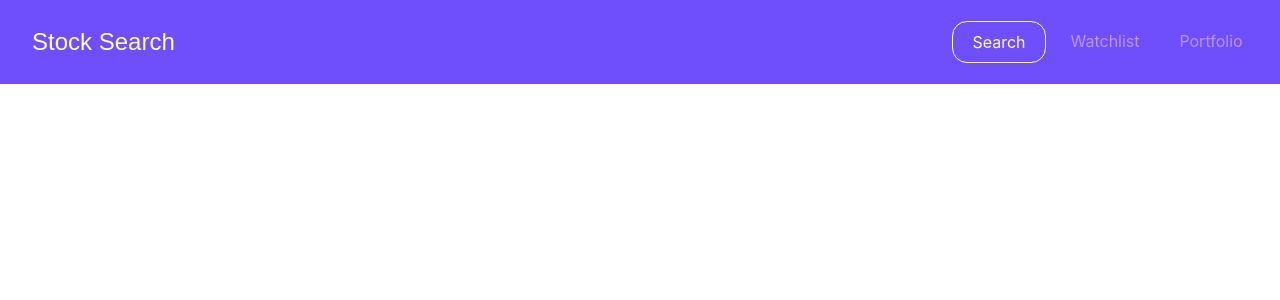
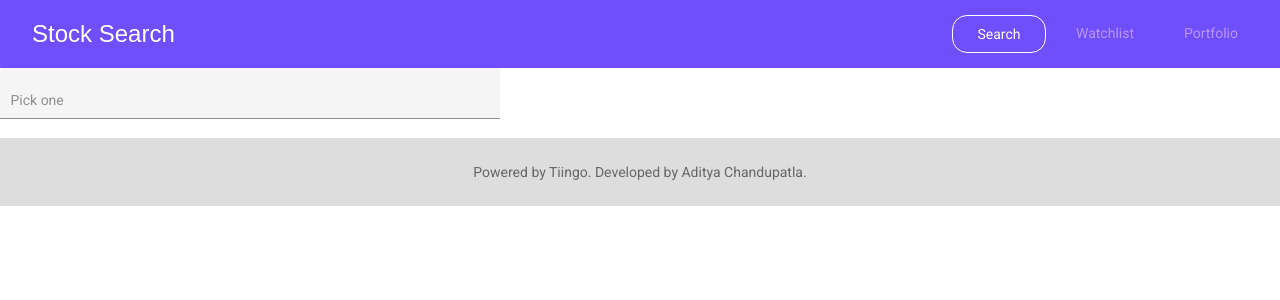
Before and after one commit to adityachandupatla/angular-stock-app, an Angular app: page / in a window 1280 px wide. Shown: the top 300 px of the page. Built offline with nearby package versions, Linux system fonts and the light colour scheme.

Commit message:
Added basic search component structure

```diff
--- a/angular.json
+++ b/angular.json
@@ -24,6 +24,7 @@
               "src/assets"
             ],
             "styles": [
+              "./node_modules/@angular/material/prebuilt-themes/indigo-pink.css",
               "src/styles.css"
             ],
             "scripts": [
@@ -33,10 +34,12 @@
           },
           "configurations": {
             "production": {
-                            "fileReplacements": [{
+              "fileReplacements": [
+                {
                   "replace": "src/environments/environment.ts",
                   "with": "src/environments/environment.prod.ts"
-                            }],
+                }
+              ],
               "optimization": true,
               "outputHashing": "all",
               "sourceMap": false,
@@ -45,7 +48,8 @@
               "extractLicenses": true,
               "vendorChunk": false,
               "buildOptimizer": true,
-                            "budgets": [{
+              "budgets": [
+                {
                   "type": "initial",
                   "maximumWarning": "2mb",
                   "maximumError": "5mb"
@@ -88,6 +92,7 @@
               "src/assets"
             ],
             "styles": [
+              "./node_modules/@angular/material/prebuilt-themes/indigo-pink.css",
               "src/styles.css"
             ],
             "scripts": []
--- a/package.json
+++ b/package.json
@@ -12,10 +12,12 @@
   "private": true,
   "dependencies": {
     "@angular/animations": "~10.2.0",
+    "@angular/cdk": "~10.2.5-sha-97ab37ad0",
     "@angular/common": "~10.2.0",
     "@angular/compiler": "~10.2.0",
     "@angular/core": "~10.2.0",
     "@angular/forms": "~10.2.0",
+    "@angular/material": "~10.2.5-sha-97ab37ad0",
     "@angular/platform-browser": "~10.2.0",
     "@angular/platform-browser-dynamic": "~10.2.0",
     "@angular/router": "~10.2.0",
--- a/src/app/app.component.html
+++ b/src/app/app.component.html
@@ -1,3 +1,5 @@
 <div>
     <app-header></app-header>
+    <app-search></app-search>
+    <app-footer></app-footer>
 </div>
--- a/src/app/app.module.ts
+++ b/src/app/app.module.ts
@@ -6,6 +6,14 @@ import { AppComponent } from './app.component';
 import { HeaderComponent } from './components/header/header.component';
 import { FooterComponent } from './components/footer/footer.component';
 import { SearchComponent } from './components/search/search.component';
+import { BrowserAnimationsModule } from '@angular/platform-browser/animations';
+import { MAT_FORM_FIELD_DEFAULT_OPTIONS } from '@angular/material/form-field';
+import { MatNativeDateModule } from '@angular/material/core';
+import { HttpClientModule } from '@angular/common/http';
+import { FormsModule, ReactiveFormsModule } from '@angular/forms';
+import { MaterialModule } from './components/search/material-module';
+
+
 
 @NgModule({
   declarations: [
@@ -16,9 +24,18 @@ import { SearchComponent } from './components/search/search.component';
   ],
   imports: [
     BrowserModule,
-    AppRoutingModule
+    AppRoutingModule,
+    BrowserAnimationsModule,
+    ReactiveFormsModule,
+    FormsModule,
+    HttpClientModule,
+    MatNativeDateModule,
+    ReactiveFormsModule,
+    MaterialModule
   ],
-  providers: [],
+  providers: [
+    { provide: MAT_FORM_FIELD_DEFAULT_OPTIONS, useValue: { appearance: 'fill' } },
+  ],
   bootstrap: [AppComponent]
 })
 export class AppModule { }
--- /dev/null
+++ b/src/app/components/search/material-module.ts
@@ -0,0 +1,94 @@
+import {NgModule} from '@angular/core';
+import {A11yModule} from '@angular/cdk/a11y';
+import {ClipboardModule} from '@angular/cdk/clipboard';
+import {DragDropModule} from '@angular/cdk/drag-drop';
+import {PortalModule} from '@angular/cdk/portal';
+import {ScrollingModule} from '@angular/cdk/scrolling';
+import {CdkStepperModule} from '@angular/cdk/stepper';
+import {CdkTableModule} from '@angular/cdk/table';
+import {CdkTreeModule} from '@angular/cdk/tree';
+import {MatAutocompleteModule} from '@angular/material/autocomplete';
+import {MatBadgeModule} from '@angular/material/badge';
+import {MatBottomSheetModule} from '@angular/material/bottom-sheet';
+import {MatButtonModule} from '@angular/material/button';
+import {MatButtonToggleModule} from '@angular/material/button-toggle';
+import {MatCardModule} from '@angular/material/card';
+import {MatCheckboxModule} from '@angular/material/checkbox';
+import {MatChipsModule} from '@angular/material/chips';
+import {MatStepperModule} from '@angular/material/stepper';
+import {MatDatepickerModule} from '@angular/material/datepicker';
+import {MatDialogModule} from '@angular/material/dialog';
+import {MatDividerModule} from '@angular/material/divider';
+import {MatExpansionModule} from '@angular/material/expansion';
+import {MatGridListModule} from '@angular/material/grid-list';
+import {MatIconModule} from '@angular/material/icon';
+import {MatInputModule} from '@angular/material/input';
+import {MatListModule} from '@angular/material/list';
+import {MatMenuModule} from '@angular/material/menu';
+import {MatNativeDateModule, MatRippleModule} from '@angular/material/core';
+import {MatPaginatorModule} from '@angular/material/paginator';
+import {MatProgressBarModule} from '@angular/material/progress-bar';
+import {MatProgressSpinnerModule} from '@angular/material/progress-spinner';
+import {MatRadioModule} from '@angular/material/radio';
+import {MatSelectModule} from '@angular/material/select';
+import {MatSidenavModule} from '@angular/material/sidenav';
+import {MatSliderModule} from '@angular/material/slider';
+import {MatSlideToggleModule} from '@angular/material/slide-toggle';
+import {MatSnackBarModule} from '@angular/material/snack-bar';
+import {MatSortModule} from '@angular/material/sort';
+import {MatTableModule} from '@angular/material/table';
+import {MatTabsModule} from '@angular/material/tabs';
+import {MatToolbarModule} from '@angular/material/toolbar';
+import {MatTooltipModule} from '@angular/material/tooltip';
+import {MatTreeModule} from '@angular/material/tree';
+import {OverlayModule} from '@angular/cdk/overlay';
+
+@NgModule({
+  exports: [
+    A11yModule,
+    ClipboardModule,
+    CdkStepperModule,
+    CdkTableModule,
+    CdkTreeModule,
+    DragDropModule,
+    MatAutocompleteModule,
+    MatBadgeModule,
+    MatBottomSheetModule,
+    MatButtonModule,
+    MatButtonToggleModule,
+    MatCardModule,
+    MatCheckboxModule,
+    MatChipsModule,
+    MatStepperModule,
+    MatDatepickerModule,
+    MatDialogModule,
+    MatDividerModule,
+    MatExpansionModule,
+    MatGridListModule,
+    MatIconModule,
+    MatInputModule,
+    MatListModule,
+    MatMenuModule,
+    MatNativeDateModule,
+    MatPaginatorModule,
+    MatProgressBarModule,
+    MatProgressSpinnerModule,
+    MatRadioModule,
+    MatRippleModule,
+    MatSelectModule,
+    MatSidenavModule,
+    MatSliderModule,
+    MatSlideToggleModule,
+    MatSnackBarModule,
+    MatSortModule,
+    MatTableModule,
+    MatTabsModule,
+    MatToolbarModule,
+    MatTooltipModule,
+    MatTreeModule,
+    OverlayModule,
+    PortalModule,
+    ScrollingModule,
+  ]
+})
+export class MaterialModule {}
--- a/src/app/components/search/search.component.css
+++ b/src/app/components/search/search.component.css
@@ -0,0 +1,9 @@
+.example-form {
+    min-width: 150px;
+    max-width: 500px;
+    width: 100%;
+}
+
+.example-full-width {
+    width: 100%;
+}
--- a/src/app/components/search/search.component.html
+++ b/src/app/components/search/search.component.html
@@ -1 +1,12 @@
-<p>search works!</p>
+<div>
+    <form class="example-form">
+        <mat-form-field class="example-full-width">
+            <input type="text" placeholder="Pick one" aria-label="Number" matInput [formControl]="myControl" [matAutocomplete]="auto">
+            <mat-autocomplete #auto="matAutocomplete">
+                <mat-option *ngFor="let option of filteredOptions | async" [value]="option">
+                    {{option}}
+                </mat-option>
+            </mat-autocomplete>
+        </mat-form-field>
+    </form>
+</div>
--- a/src/app/components/search/search.component.ts
+++ b/src/app/components/search/search.component.ts
@@ -1,15 +1,30 @@
 import { Component, OnInit } from '@angular/core';
+import { FormControl } from '@angular/forms';
+import { Observable } from 'rxjs';
+import { map, startWith } from 'rxjs/operators';
 
 @Component({
-  selector: 'app-search',
-  templateUrl: './search.component.html',
-  styleUrls: ['./search.component.css']
+    selector: 'app-search',
+    templateUrl: './search.component.html',
+    styleUrls: ['./search.component.css']
 })
 export class SearchComponent implements OnInit {
+    myControl = new FormControl();
+    options: string[] = ['One', 'Two', 'Three'];
+    filteredOptions: Observable<string[]>;
 
-  constructor() { }
+    ngOnInit() {
+        this.filteredOptions = this.myControl.valueChanges
+            .pipe(
+                startWith(''),
+                map(value => this._filter(value))
+            );
+    }
 
-  ngOnInit(): void {
-  }
+    private _filter(value: string): string[] {
+        const filterValue = value.toLowerCase();
+
+        return this.options.filter(option => option.toLowerCase().includes(filterValue));
+    }
 
 }
--- a/src/index.html
+++ b/src/index.html
@@ -7,9 +7,11 @@
     <base href="/">
     <meta name="viewport" content="width=device-width, initial-scale=1">
     <link rel="icon" type="image/x-icon" href="favicon.ico">
+    <link href="https://fonts.googleapis.com/css?family=Roboto:300,400,500&display=swap" rel="stylesheet">
+    <link href="https://fonts.googleapis.com/icon?family=Material+Icons" rel="stylesheet">
 </head>
 
-<body>
+<body class="mat-typography">
     <app-root></app-root>
 </body>
 
--- a/src/styles.css
+++ b/src/styles.css
@@ -9,3 +9,5 @@ body {
     margin: 0;
     height: 100%;
 }
+html, body { height: 100%; }
+body { margin: 0; font-family: Roboto, "Helvetica Neue", sans-serif; }
```
Also changed, not shown: 1 other file (tests, documents, lock files or other folders). Lines whose indentation alone changed are shown as unchanged.
